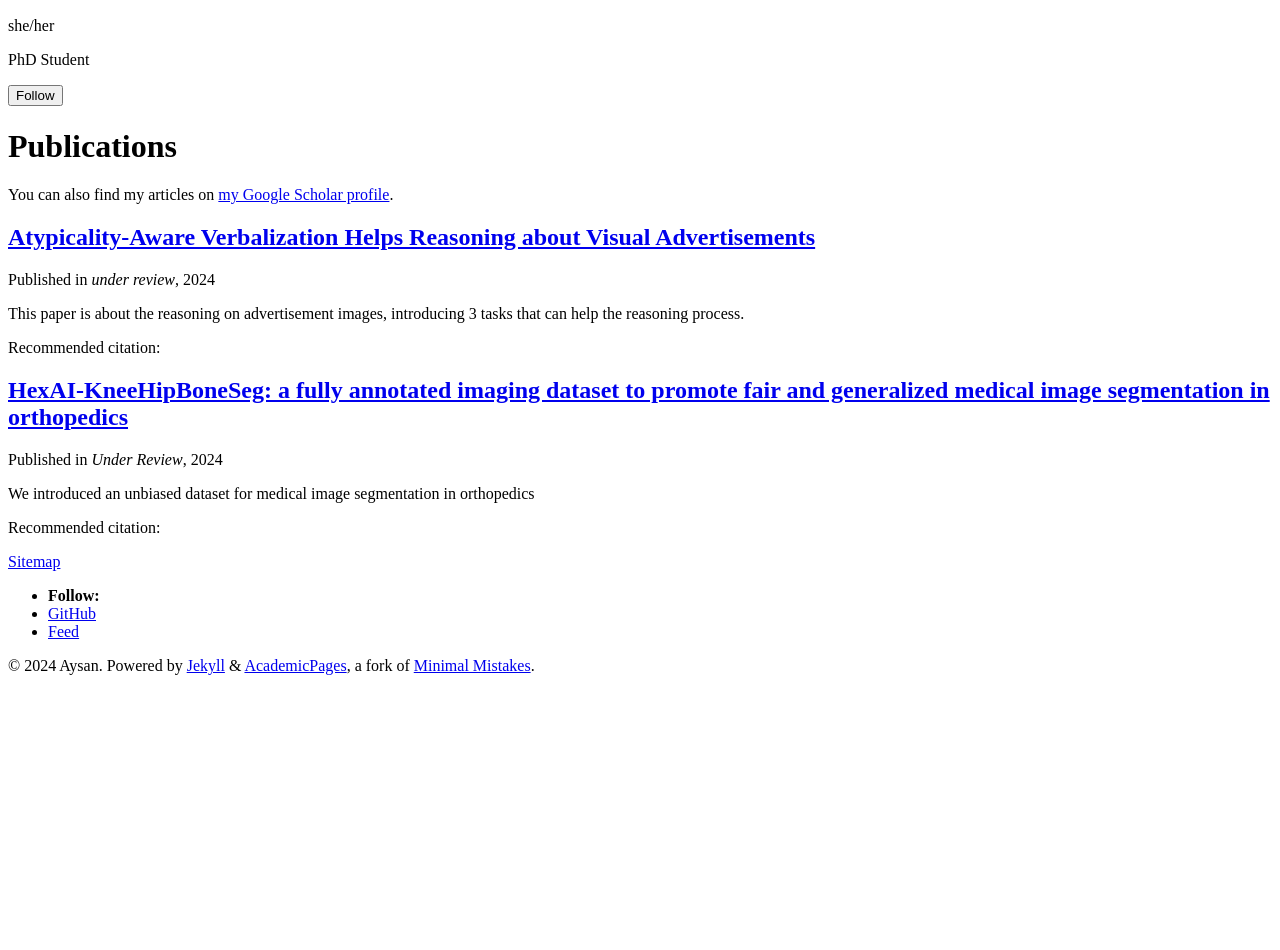
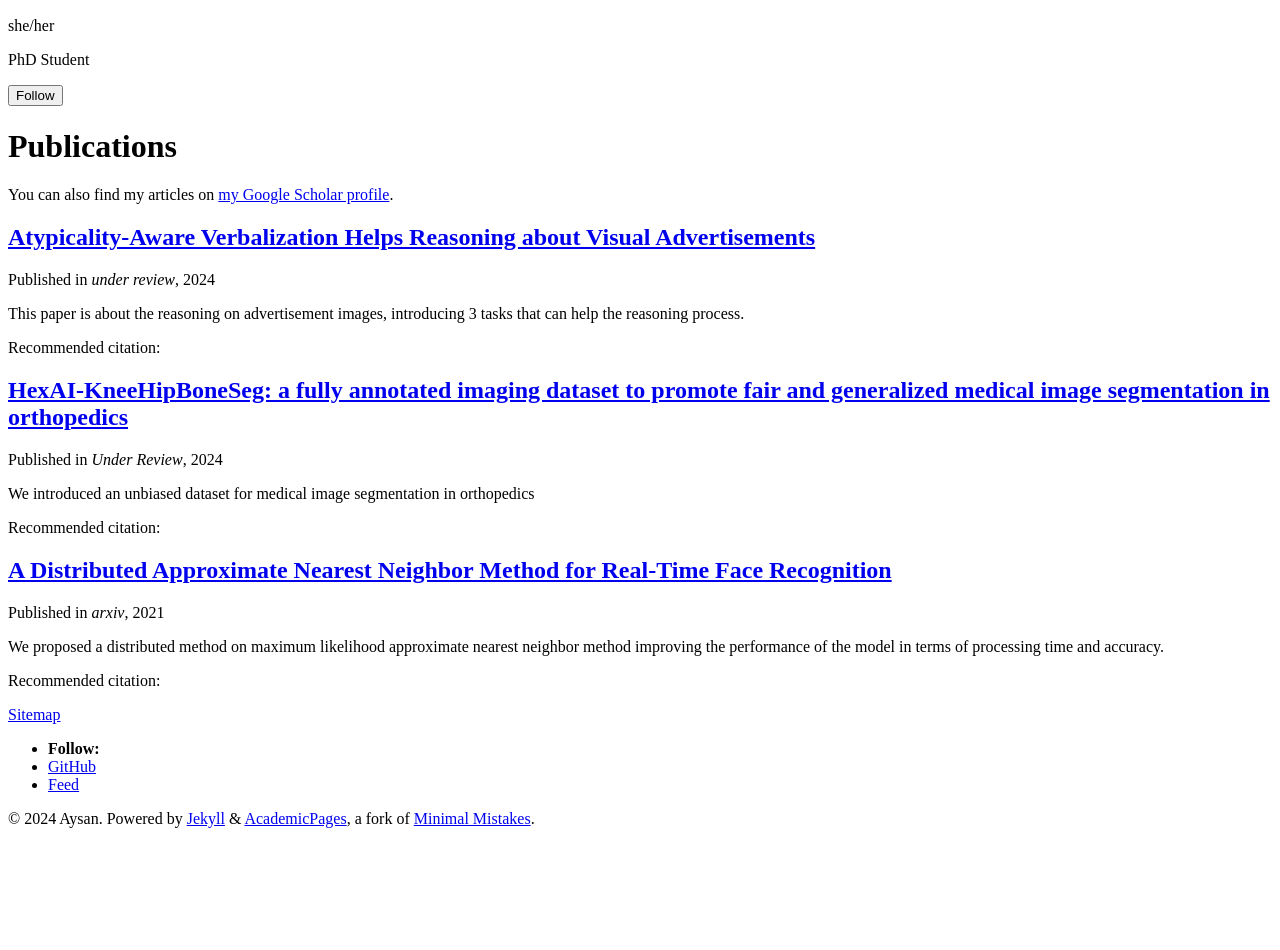
Before and after one commit to aysanaghazadeh/aysanaghazadeh.github.io, a Jekyll site: the page built from _pages/publications.md, in a window 1280 px wide. Shown: the part 512-1462 px from the top of the page. Built offline with Jekyll 4.4.1, drawn with Linux system fonts in a browser that asks for light colours; a script bundle is joined from its source files by our own code; library files that are not in the unit come from our copies; a file with an impossible date is left out; before the commit the page ends 1309 px from its top, so only the background shows below that.

Commit message:
Update 2015-10-01-paper-title-number-3.md

```diff
--- a/_publications/2015-10-01-paper-title-number-3.md
+++ b/_publications/2015-10-01-paper-title-number-3.md
@@ -3,7 +3,7 @@ title: "A Distributed Approximate Nearest Neighbor Method for Real-Time Face Rec
 collection: publications
 permalink: /publication/2015-10-01-paper-title-number-3
 excerpt: 'We proposed a distributed method on maximum likelihood approximate nearest neighbor method improving the performance of the model in terms of processing time and accuracy.'
-date:
+date: 2021-01-20
 venue: 'arxiv'
 paperurl: ''
 citation: ''
```
